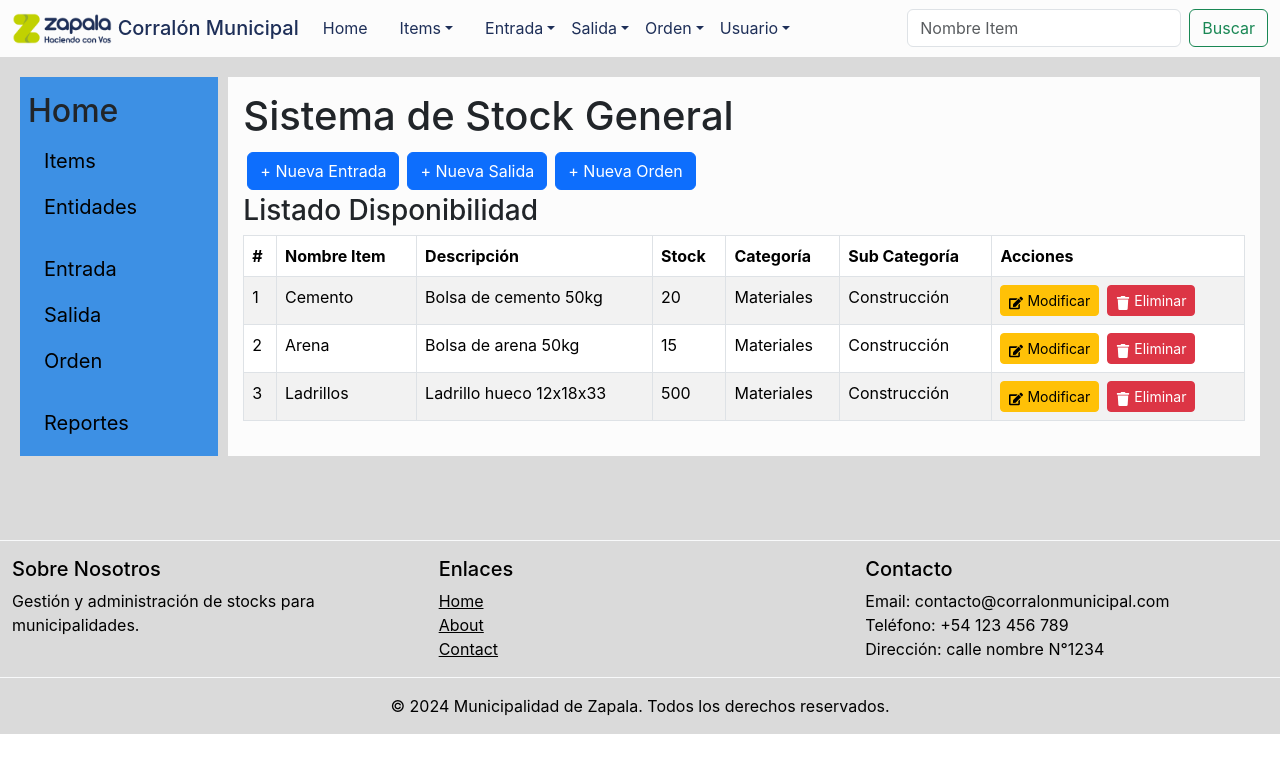
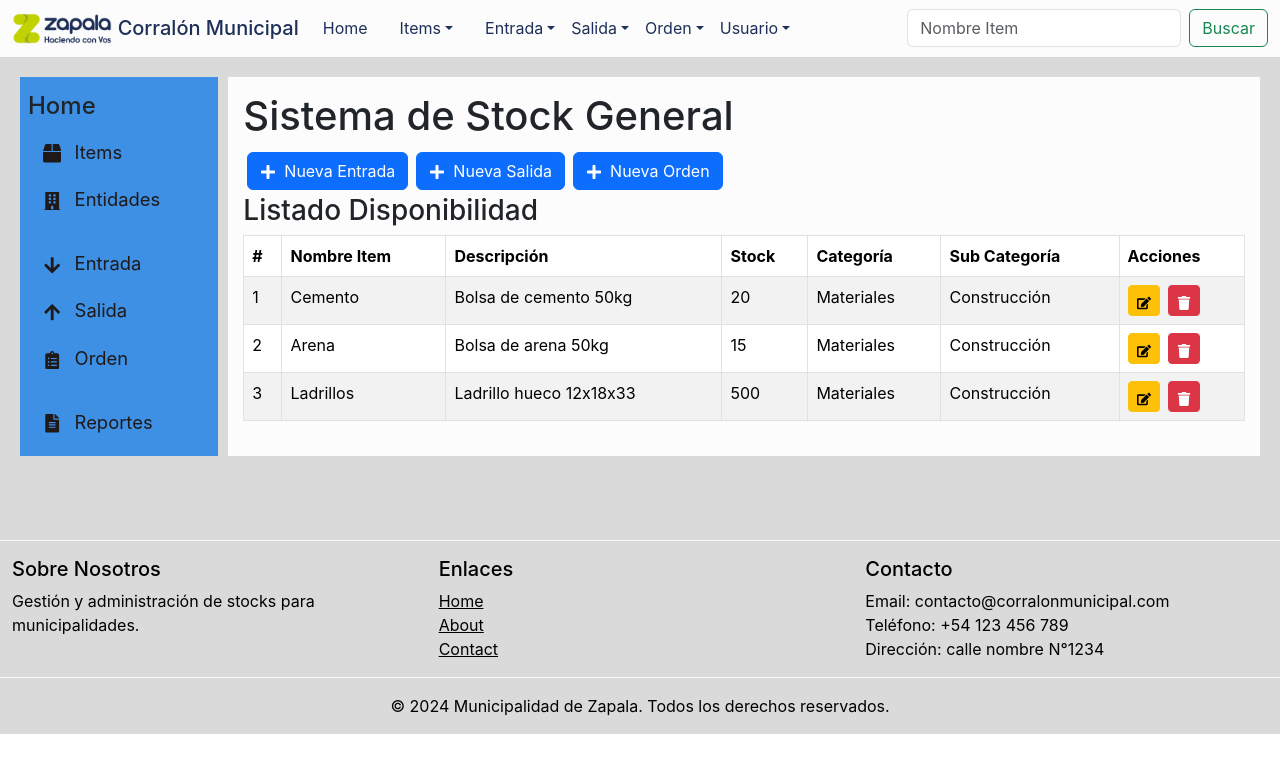
Before and after one commit to DDSZAP/StockCorralon, a React (Create React App) app in the folder frontend/: page / in a window 1280 px wide. Shown: the top 772 px of the page. Built offline with nearby package versions, Linux system fonts and the light colour scheme.

Commit message:
+estilos

```diff
--- a/frontend/public/index.html
+++ b/frontend/public/index.html
@@ -5,39 +5,12 @@
     <link rel="icon" href="%PUBLIC_URL%/favicon.png" />
     <meta name="viewport" content="width=device-width, initial-scale=1" />
     <meta name="theme-color" content="#000000" />
-    <meta
-      name="description"
-      content="Web site created using create-react-app"
-    />
+    <meta name="description" content="Web site created using create-react-app"    />
     <link rel="apple-touch-icon" href="%PUBLIC_URL%/logo192.png" />
-    <!--
-      manifest.json provides metadata used when your web app is installed on a
-      user's mobile device or desktop. See https://developers.google.com/web/fundamentals/web-app-manifest/
-    -->
     <link rel="manifest" href="%PUBLIC_URL%/manifest.json" />
-    <!--
-      Notice the use of %PUBLIC_URL% in the tags above.
-      It will be replaced with the URL of the `public` folder during the build.
-      Only files inside the `public` folder can be referenced from the HTML.
-
-      Unlike "/favicon.ico" or "favicon.ico", "%PUBLIC_URL%/favicon.ico" will
-      work correctly both with client-side routing and a non-root public URL.
-      Learn how to configure a non-root public URL by running `npm run build`.
-    -->
     <title>Stock Corralón Municipal</title>
   </head>
   <body>
-    <noscript>You need to enable JavaScript to run this app.</noscript>
     <div id="root"></div>
-    <!--
-      This HTML file is a template.
-      If you open it directly in the browser, you will see an empty page.
-
-      You can add webfonts, meta tags, or analytics to this file.
-      The build step will place the bundled scripts into the <body> tag.
-
-      To begin the development, run `npm start` or `yarn start`.
-      To create a production bundle, use `npm run build` or `yarn build`.
-    -->
   </body>
 </html>
--- a/frontend/src/App.js
+++ b/frontend/src/App.js
@@ -4,7 +4,7 @@ import NavBar from './Components/NavBar/Navbar.jsx';
 import Home from './Components/Home/Home.jsx';
 import Footer from './Components/Footer/Footer.jsx';
 
-function App() {
+export default function App() {
   return (
     <div className="App">
       <NavBar/>
@@ -13,5 +13,3 @@ function App() {
     </div>
   );
 }
-
-export default App;
--- a/frontend/src/Components/Home/Home.css
+++ b/frontend/src/Components/Home/Home.css
@@ -12,13 +12,25 @@
 
 }
 
+.titulo-slidebar{
+  font-size: 1.5em;
+}
+
 .sidebar .nav-link {
-  color: black !important; /* Cambia el color de los enlaces a negro */
-  font-size: 1.25em;
+  color: var(--dark-color) !important; /* Cambia el color de los enlaces a negro */
+  font-size: 1.15em;
+  padding: 10px 15px; /* Añade algo de padding para mejorar la usabilidad */
+  transition: background-color 0.3s ease, color 0.3s ease; /* Transiciones suaves */
 }
 
 .sidebar .nav-link:hover {
+  background-color: var(--ligth-color);
   color: #333 !important; /* Cambia el color al pasar el mouse por encima */
+}
+
+.sidebar .nav-link:active {
+  background-color: #c0c0c0; /* Color de fondo al hacer clic */
+  color: #1E2F58; /* Color del texto al hacer clic */
 }
 
 .bottons-home{
--- a/frontend/src/Components/Home/Home.jsx
+++ b/frontend/src/Components/Home/Home.jsx
@@ -2,6 +2,7 @@ import React, {useState} from 'react';
 import { Container,Nav } from 'react-bootstrap';
 import Button from 'react-bootstrap/Button';
 import './Home.css';
+import { FaBox, FaBuilding, FaArrowDown, FaArrowUp, FaClipboardList, FaFileAlt,FaPlus } from 'react-icons/fa';
 import ListadoDisponibilidad from '../ListadoDisponibilidad/ListadoDisponibilidad.jsx';
 
 
@@ -26,26 +27,53 @@ export default function Home() {
   return (
     <Container fluid className=" grid-container">
  <aside className="sidebar">
-        <h2>Home</h2>
+      <h2 className='titulo-slidebar'>Home</h2>
       <Nav className="flex-column">
-          <Nav.Link href="#items">Items</Nav.Link>
-          <Nav.Link href="#entidades">Entidades</Nav.Link>
+        <Nav.Link href="#items">
+          <FaBox className="me-2" /> {/* Ícono de caja para "Items" */}
+          Items
+        </Nav.Link>
+        <Nav.Link href="#entidades">
+          <FaBuilding className="me-2" /> {/* Ícono de edificio para "Entidades" */}
+          Entidades
+        </Nav.Link>
       </Nav>
       <Nav className="flex-column mt-3">
-          <Nav.Link href="#entrada">Entrada</Nav.Link>
-          <Nav.Link href="#salida">Salida</Nav.Link>
-          <Nav.Link href="#orden">Orden</Nav.Link>
+        <Nav.Link href="#entrada">
+          <FaArrowDown className="me-2" /> {/* Ícono de flecha hacia abajo para "Entrada" */}
+          Entrada
+        </Nav.Link>
+        <Nav.Link href="#salida">
+          <FaArrowUp className="me-2" /> {/* Ícono de flecha hacia arriba para "Salida" */}
+          Salida
+        </Nav.Link>
+        <Nav.Link href="#orden">
+          <FaClipboardList className="me-2" /> {/* Ícono de lista para "Orden" */}
+          Orden
+        </Nav.Link>
       </Nav>
       <Nav className="flex-column mt-3">
-          <Nav.Link href="#reportes">Reportes</Nav.Link>
+        <Nav.Link href="#reportes">
+          <FaFileAlt className="me-2" /> {/* Ícono de archivo para "Reportes" */}
+          Reportes
+        </Nav.Link>
       </Nav>
     </aside>
       <main className="main-content">
         <h1>Sistema de Stock General</h1>
         <div className='bottons-home'>
-            <Button variant="primary" className='m-1'>+ Nueva Entrada</Button>{' '}
-            <Button variant="primary" className='m-1'>+ Nueva Salida</Button>{' '}
-            <Button variant="primary" className='m-1'>+ Nueva Orden</Button>{' '}
+          <Button variant="primary" className='m-1'>
+              <FaPlus className='me-2' />
+              Nueva Entrada
+          </Button>{' '}
+          <Button variant="primary" className='m-1'>
+              <FaPlus className='me-2' />
+              Nueva Salida
+          </Button>{' '}
+          <Button variant="primary" className='m-1'>
+              <FaPlus className='me-2' />
+              Nueva Orden
+          </Button>{' '}
         </div>
         <div>
           <ListadoDisponibilidad
@@ -54,7 +82,6 @@ export default function Home() {
             onDelete={handleDelete}
           />
         </div>
-
       </main>
     </Container>
   );
--- /dev/null
+++ b/frontend/src/Components/ListadoDisponibilidad/ListadoDisponibilidad.css
@@ -0,0 +1,22 @@
+.table-responsive {
+    overflow-x: auto; /* Permite el desplazamiento horizontal en pantallas pequeñas */
+    -webkit-overflow-scrolling: touch; /* Suaviza el desplazamiento en dispositivos táctiles */
+}
+
+.table-adaptable {
+    width: 100%; /* Asegura que la tabla use todo el ancho disponible */
+    table-layout: auto; /* Deja que las columnas se ajusten automáticamente */
+    word-wrap: break-word; /* Ajusta el contenido de las celdas */
+}
+
+.table-adaptable th, .table-adaptable td {
+    white-space: nowrap; /* Evita el quiebre de líneas en pantallas pequeñas */
+    overflow: hidden;
+    text-overflow: ellipsis; /* Añade puntos suspensivos si el texto es demasiado largo */
+}
+
+@media (max-width: 768px) {
+    .table-adaptable th, .table-adaptable td {
+        white-space: normal; /* Permite que el texto se ajuste en líneas múltiples en pantallas pequeñas */
+    }
+}
--- a/frontend/src/Components/ListadoDisponibilidad/ListadoDisponibilidad.jsx
+++ b/frontend/src/Components/ListadoDisponibilidad/ListadoDisponibilidad.jsx
@@ -1,12 +1,13 @@
 import React from "react";
 import { Table, Button } from "react-bootstrap";
-import {FaEdit,FaTrash} from 'react-icons/fa'
+import { FaEdit, FaTrash } from 'react-icons/fa';
+import './ListadoDisponibilidad.css'; // Asegúrate de agregar los estilos CSS
 
-export default function ListadoDisponibilidad({ ItemsDisponibles, onModify, onDelete}) {
+export default function ListadoDisponibilidad({ ItemsDisponibles, onModify, onDelete }) {
     return (
-        <>
+        <div className="table-responsive"> {/* Contenedor para hacer la tabla responsive */}
             <h3>Listado Disponibilidad</h3>
-                <Table striped bordered hover>
+            <Table striped bordered hover className="table-adaptable">
                 <thead>
                     <tr>
                         <th>#</th>
@@ -19,37 +20,35 @@ export default function ListadoDisponibilidad({ ItemsDisponibles, onModify, onDe
                     </tr>
                 </thead>
                 <tbody>
-                {ItemsDisponibles.map((ItemsDisponibles, index) => (
+                    {ItemsDisponibles.map((item, index) => (
                         <tr key={index}>
                             <td>{index + 1}</td>
-                        <td>{ItemsDisponibles.nombre}</td>
-                        <td>{ItemsDisponibles.descripcion}</td>
-                        <td>{ItemsDisponibles.stock}</td>
-                        <td>{ItemsDisponibles.categoria}</td>
-                        <td>{ItemsDisponibles.subcategoria}</td>
+                            <td>{item.nombre}</td>
+                            <td>{item.descripcion}</td>
+                            <td>{item.stock}</td>
+                            <td>{item.categoria}</td>
+                            <td>{item.subcategoria}</td>
                             <td>
                                 <Button
                                     variant="warning"
                                     size="sm"
-                                    onClick={() => onModify(ItemsDisponibles)}
+                                    onClick={() => onModify(item)}
                                     className="me-2"
                                 >
-                                    <FaEdit className="me-1" />
-                                    Modificar
+                                    <FaEdit className="" />
                                 </Button>
                                 <Button
                                     variant="danger"
                                     size="sm"
-                                    onClick={() => onDelete(ItemsDisponibles.id)}
+                                    onClick={() => onDelete(item.id)}
                                 >
-                                    <FaTrash className="me-1" />
-                                    Eliminar
+                                    <FaTrash className="" />
                                 </Button>
                             </td>
                         </tr>
                     ))}
                 </tbody>
             </Table>
-        </>
-    )
+        </div>
+    );
 }
--- a/frontend/src/Components/Login/Login.jsx
+++ b/frontend/src/Components/Login/Login.jsx
@@ -1,6 +1,6 @@
 import React, { useState } from 'react';
 
-function LoginForm() {
+export default function LoginForm() {
   const [username, setUsername] = useState('');
   const [password, setPassword] = useState('');
 
@@ -22,7 +22,7 @@ function LoginForm() {
             <label>Password:</label>
             <input type="password" value={password} onChange={(e) => setPassword(e.target.value)} />
         </div>
-        <button type="submit">Login</button>
+        <button type="submit">Ingresar</button>
         </form>
         <div>Recordarme</div>
         <div>¿Olvidaste Tus datos? Obtener ayuda</div>
```
Also changed, not shown: frontend/public/robots.txt (deleted), frontend/src/Context/AuthContext.jsx (added). Lines whose indentation alone changed are shown as unchanged.
